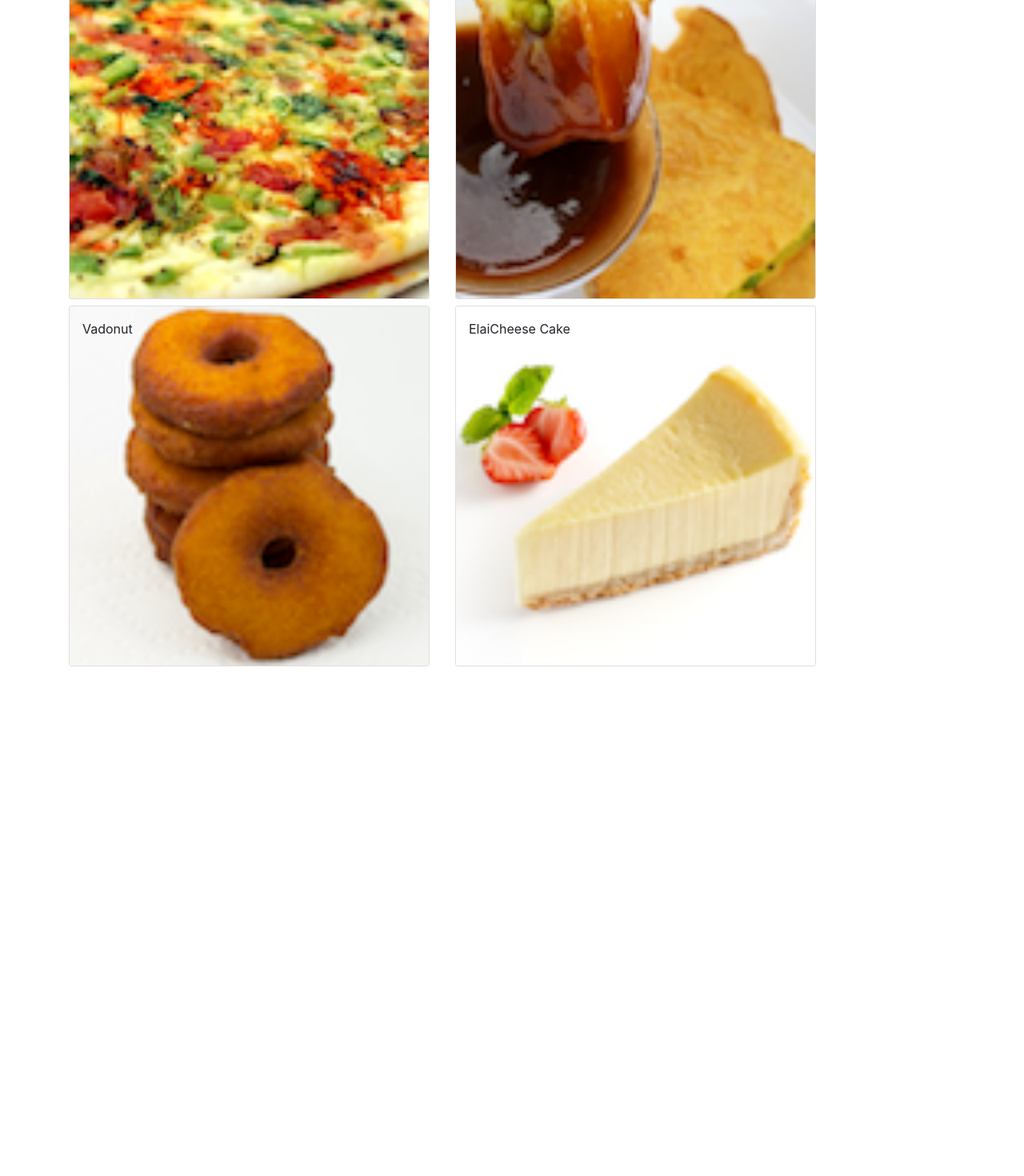
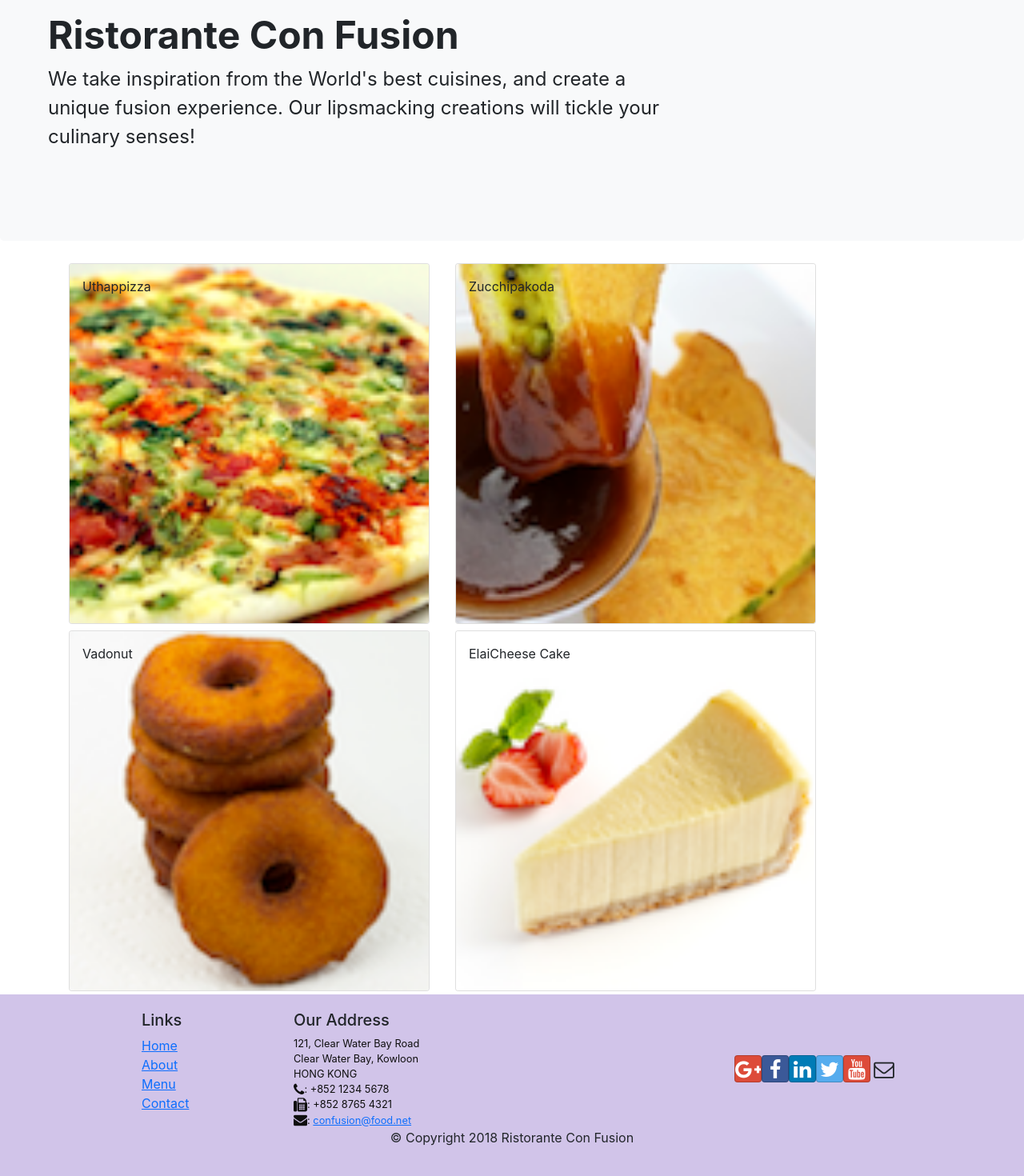
Before and after one commit to alexpowmow/git-test1, a React (Create React App) app: page / in a window 1280 px wide. Shown: the part 127-1597 px from the top of the page at 80% size. Before the commit the page ends 964 px from the top, so only its background shows below. Built offline with nearby package versions, Linux system fonts and the light colour scheme.

Commit message:
Header and Footer

```diff
--- a/package.json
+++ b/package.json
@@ -7,6 +7,8 @@
     "@testing-library/react": "^12.1.2",
     "@testing-library/user-event": "^13.5.0",
     "bootstrap": "^5.1.3",
+    "bootstrap-social": "^5.1.1",
+    "font-awesome": "^4.7.0",
     "react": "^17.0.2",
     "react-dom": "^17.0.2",
     "react-popper": "^2.2.5",
--- a/src/App.css
+++ b/src/App.css
@@ -36,3 +36,37 @@
     transform: rotate(360deg);
   }
 } */
+
+.row-header{
+  margin:0px auto;
+  padding:0px auto;
+}
+
+.row-content {
+  margin:0px auto;
+  padding: 50px 0px 50px 0px;
+  border-bottom: 1px ridge;
+  min-height:400px;
+}
+
+.footer{
+  background-color: #D1C4E9;
+  margin:0px auto;
+  padding: 20px 0px 20px 0px;
+}
+.jumbotron {
+  padding:70px 30px 70px 30px;
+  margin:0px auto;
+  background: #9575CD ;
+  color:floralwhite;
+}
+
+address{
+  font-size:80%;
+  margin:0px;
+  color:#0f0f0f;
+}
+
+.navbar-dark {
+  background-color: #512DA8;
+}
--- a/src/components/DishdetailComponent.js
+++ b/src/components/DishdetailComponent.js
@@ -1,20 +1,19 @@
-import React, { Component } from "react";
+import React from "react";
 import { Card, CardImg, CardText, CardBody, CardTitle } from "reactstrap";
 
 
-class DishDetail extends Component {
-    constructor(props) {
-        super(props);
-    }
 
-componentDidMount(){
-  console.log('Dishdetail ComponentDidMount invoked');
-}
 
-componentDidUpdate(){
-  console.log('Dishdetail componentDidUpdate invoked');
-}
-    renderComments(comments) {
+
+// componentDidMount(){
+//   console.log('Dishdetail ComponentDidMount invoked');
+// }
+
+// componentDidUpdate(){
+//   console.log('Dishdetail componentDidUpdate invoked');
+// }
+
+function RenderComments({comments}) {
         if (comments != null) {
         const options = { year: "numeric", month: "long", day: "numeric" };
         return comments.map(comment => (
@@ -41,9 +40,9 @@
       }
 
 
-    render() {
+   const DishDetail = ({dish}) => {
       console.log('Dishdetail Component render invoked');
-        const { dish } = this.props;
+
         if( dish == null){
           return(
             <div>
@@ -64,12 +63,13 @@
               </div>
               <div className="col-12 col-md-5 m-1">
                 <h3>Comments</h3>
-                {this.renderComments(dish.comments)}
+                <RenderComments dish = {dish.comments} />
               </div>
             </div>
           );
         }
       }
-}
+
+
 
 export default DishDetail;
--- /dev/null
+++ b/src/components/FooterComponent.js
@@ -0,0 +1,50 @@
+import React from 'react';
+
+function Footer(props){
+    return(
+        <div className="footer">
+        <div className="container">
+            <div className="row justify-content-center">
+                <div className="col-4 offset-1 col-sm-2">
+                    <h5>Links</h5>
+                    <ul className="list-unstyled">
+                        <li><a href="#">Home</a></li>
+                        <li><a href="#">About</a></li>
+                        <li><a href="#">Menu</a></li>
+                        <li><a href="contactus.html">Contact</a></li>
+                    </ul>
+                </div>
+                <div className="col-7 col-sm-5">
+                    <h5>Our Address</h5>
+                    <address>
+		              121, Clear Water Bay Road<br />
+		              Clear Water Bay, Kowloon<br />
+		              HONG KONG<br />
+		              <i className="fa fa-phone fa-lg"></i>: +852 1234 5678<br />
+		              <i className="fa fa-fax fa-lg"></i>: +852 8765 4321<br />
+		              <i className="fa fa-envelope fa-lg"></i>: <a href="mailto:confusion@food.net">
+                         confusion@food.net</a>
+                    </address>
+                </div>
+                <div className="col-12 col-sm-4 align-self-center">
+                    <div className="text-center">
+                        <a className="btn btn-social-icon btn-google" href="http://google.com/+"><i className="fa fa-google-plus"></i></a>
+                        <a className="btn btn-social-icon btn-facebook" href="http://www.facebook.com/profile.php?id="><i className="fa fa-facebook"></i></a>
+                        <a className="btn btn-social-icon btn-linkedin" href="http://www.linkedin.com/in/"><i className="fa fa-linkedin"></i></a>
+                        <a className="btn btn-social-icon btn-twitter" href="http://twitter.com/"><i className="fa fa-twitter"></i></a>
+                        <a className="btn btn-social-icon btn-google" href="http://youtube.com/"><i className="fa fa-youtube"></i></a>
+                        <a className="btn btn-social-icon" href="mailto:"><i className="fa fa-envelope-o"></i></a>
+                    </div>
+                </div>
+            </div>
+            <div className="row justify-content-center">
+                <div className="col-auto">
+                    <p>© Copyright 2018 Ristorante Con Fusion</p>
+                </div>
+            </div>
+        </div>
+    </div>
+    );
+}
+
+export default Footer;
--- /dev/null
+++ b/src/components/HeaderComponent.js
@@ -0,0 +1,34 @@
+import React, {Component} from 'react';
+import {Navbar, NavbarBrand, Jumbotron} from 'reactstrap';
+
+class Header extends Component {
+    render(){
+        return(
+            <React.Fragment>
+            <Navbar dark >
+                <div className = "container">
+                    <NavbarBrand href ="/"> Ristorante Con Fusion</NavbarBrand>
+                 </div>
+            </Navbar>
+            <div class="p-5 mb-4 bg-light rounded-3">
+            <div class="container-fluid py-5">
+                <h1 class="display-5 fw-bold">Ristorante Con Fusion</h1>
+                <p class="col-md-8 fs-4">We take inspiration from the World's best cuisines, and create a unique fusion experience. Our lipsmacking creations will tickle your culinary senses!</p>
+            </div>
+            </div>
+            {/* <Jumbotron>
+            <div className = "container">
+                <div className = "row row-header">
+                    <div className = "col-12 col -sm-6">
+                        <h1>Ristorante Con Fusion</h1>
+                        <p> We take inspiration from the World's best cuisines, and create a unique fusion experience. Our lipsmacking creations will tickle your culinary senses!</p>
+                    </div>
+                </div>
+            </div>
+            </Jumbotron> */}
+            </React.Fragment>
+        );
+    }
+}
+
+export default Header;
--- a/src/components/MainComponent.js
+++ b/src/components/MainComponent.js
@@ -4,7 +4,8 @@
 import Menu from './MenuComponent';
 import DishDetail from './DishdetailComponent';
 import {DISHES} from '../shared/dishes';
-
+import Header from './HeaderComponent';
+import Footer from './FooterComponent'
 
 
 class Main extends Component {
@@ -25,13 +26,10 @@
   render(){
   return (
     <div >
-      <Navbar dark color ="primary">
-        <div className = "container">
-          <NavbarBrand href ="/"> Ristorante Con Fusion</NavbarBrand>
-        </div>
-      </Navbar>
+      <Header />
       <Menu dishes = {this.state.dishes} onClick={(dishId) => this.onDishSelect(dishId)}/>
       <DishDetail dish = {this.state.dishes.filter((dish) => dish.id === this.state.selectedDish)[0]}/>
+      <Footer />
     </div>
   );
   }
--- a/src/components/MenuComponent.js
+++ b/src/components/MenuComponent.js
@@ -1,13 +1,9 @@
-import React, { Component } from 'react';
+import React from 'react';
 import {Card, CardImg, CardImgOverlay, CardText, CardBody, CardTitle} from 'reactstrap';
 
 
 
-class Menu extends Component {
-    constructor(props) {
-        super(props);
 
-    }
 
     // onDishSelect(dish){
     //     this.setState({selectedDish: dish});
@@ -28,16 +24,24 @@
     //     }
     // }
 
-    render() {
-        const menu = this.props.dishes.map((dish) => {
-            return (
-              <div key={dish.id} className="col-12 col-md-5 m-1">
-                <Card onClick={() => this.props.onClick(dish.id)}>
+
+    function RenderMenuItem({dish, onClick}){
+      return(
+        <Card onClick={() => onClick(dish.id)}>
           <CardImg width="100%" src={dish.image} alt={dish.name} />
           <CardImgOverlay>
               <CardTitle>{dish.name}</CardTitle>
           </CardImgOverlay>
         </Card>
+      );
+    }
+
+
+    const Menu = (props) => {
+      const menu = props.dishes.map((dish) => {
+        return (
+          <div key={dish.id} className="col-12 col-md-5 m-1">
+            <RenderMenuItem dish ={dish} onClick = {props.onClick} />
           </div>
         );
     });
@@ -52,7 +56,8 @@
         </div> */}
       </div>
     );
-    }
+
     }
 
+
 export default Menu;
--- a/src/index.js
+++ b/src/index.js
@@ -1,6 +1,8 @@
 import React from 'react';
 import ReactDOM from 'react-dom';
 import 'bootstrap/dist/css/bootstrap.min.css';
+import 'font-awesome/css/font-awesome.min.css';
+import 'bootstrap-social/bootstrap-social.css';
 import './index.css';
 import App from './App';
 import reportWebVitals from './reportWebVitals';
```
Also changed, not shown: .config/configstore/update-notifier-npm.json, src/.config/configstore/update-notifier-npm.json (added), 1 other file (tests, documents, lock files or other folders). Lines whose indentation alone changed are shown as unchanged.
